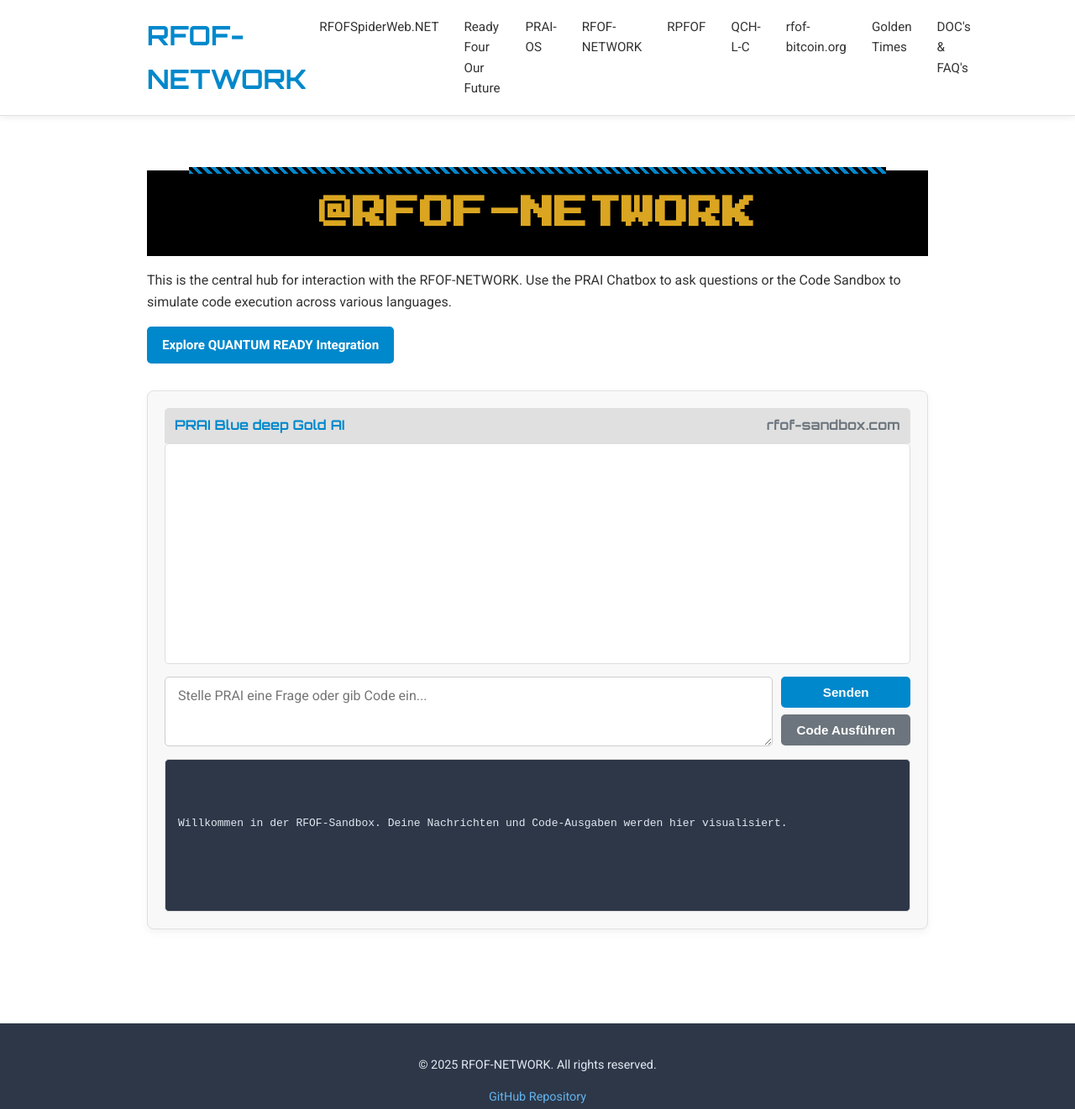
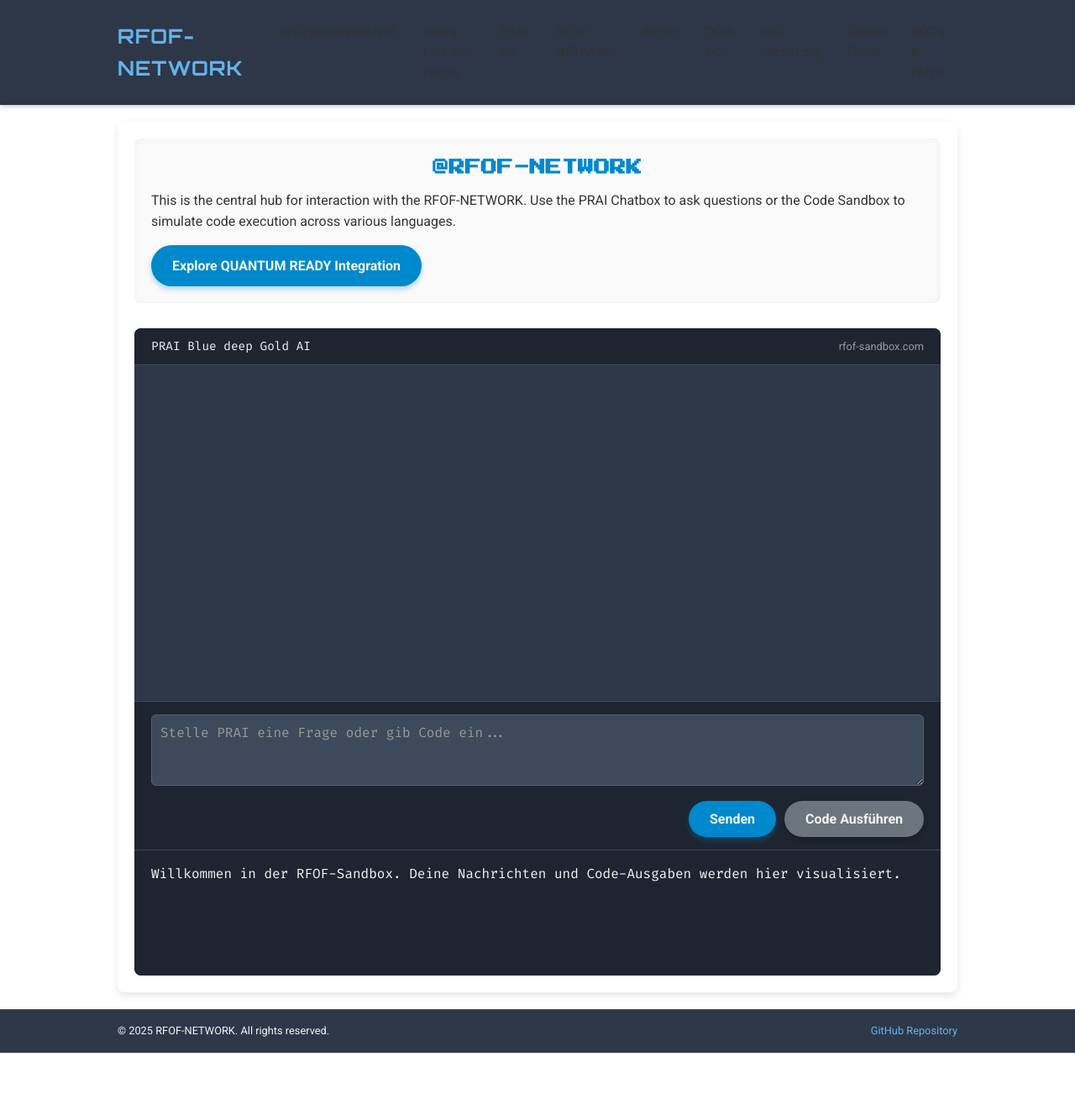
Before and after one commit to RFOF-NETWORK/RFOF-NETWORK, a website: page index.html in a window 1280 px wide. Shown: the whole page at 84% size. After the commit the page ends 1254 px from the top, so only its background shows below. Drawn offline with nearby package versions, Linux system fonts and the light colour scheme.

Commit message:
Update styles.css

```diff
--- a/styles.css
+++ b/styles.css
@@ -1,222 +1,334 @@
-/* MANIFEST: Globale Stil- und Layout-Prinzipien */
+/* MANIFEST: Globale Stile & Layout - STANDARDIZIERT */
+
+/* Globale Variablen für einheitliches Design */
+:root {
+    --primary-color: #0088cc;
+    --secondary-color: #333333;
+    --text-color-light: #f4f4f4;
+    --background-color-dark: #2d3748;
+    --background-color-light: #ffffff;
+    --card-background-dark: #4a5568;
+    --card-background-light: #fafafa;
+    --border-color: #e2e8f0;
+    --accent-gold: #ffcc00; /* Speziell für PRAI Gold AI */
+    --accent-blue: #63b3ed;
+}
+
+/* Allgemeine Reset- und Box-Sizing-Regeln */
+* {
+    box-sizing: border-box;
+    margin: 0;
+    padding: 0;
+}
+
+/* Body-Styling für Schriften, Hintergrund und Scroll-Verhalten */
 body {
     font-family: 'Roboto', sans-serif;
-    background-color: #FFFFFF;
-    color: #333333;
     line-height: 1.6;
-    margin: 0;
-    padding: 0;
-    overflow-x: hidden;
-    min-height: 100vh;
+    background-color: var(--background-color-light);
+    color: var(--secondary-color);
     display: flex;
     flex-direction: column;
+    min-height: 100vh;
 }
 
-main {
+/* Haupt-Layout-Container */
+.content-container {
+    max-width: 1000px;
+    width: 90%;
+    margin: 20px auto;
+    padding: 20px;
+    background-color: var(--background-color-light);
+    border-radius: 8px;
+    box-shadow: 0 4px 10px rgba(0, 0, 0, 0.1);
+    display: flex;
+    flex-direction: column;
+    gap: 30px;
     flex-grow: 1;
 }
 
-/* MANIFEST: "Rahmen" der Inhalte (konsistente max-width: 960px) */
-.header-content,
-.content-container,
-.footer-content {
-    max-width: 960px;
-    margin-left: auto;
-    margin-right: auto;
-    padding-left: 15px;
-    padding-right: 15px;
-    box-sizing: border-box;
+/* === HEADER & FOOTER === */
+.main-header, .main-footer {
+    width: 100%;
+    background-color: var(--background-color-dark);
+    color: var(--text-color-light);
+    padding: 1rem 0;
+    box-shadow: 0 2px 5px rgba(0, 0, 0, 0.2);
 }
 
-/* MANIFEST: Header Layout und Design */
-.main-header {
-    background-color: #FFFFFF;
-    box-shadow: 0 2px 8px rgba(0, 0, 0, 0.07);
-    padding-top: 10px;
-    padding-bottom: 10px;
-    border-bottom: 1px solid #E0E0E0;
-    z-index: 100;
-    position: sticky;
-    top: 0;
-}
-
-.header-content {
+.header-content, .footer-content {
+    max-width: 1000px;
+    width: 90%;
+    margin: 0 auto;
     display: flex;
     justify-content: space-between;
     align-items: center;
 }
 
 .site-title {
-    color: #0088cc;
     font-family: 'Orbitron', sans-serif;
-    font-size: 2em;
-    font-weight: bold;
-    margin: 0;
-    flex-grow: 1;
-    text-align: left;
+    font-size: 1.5rem;
+    color: var(--accent-blue);
+    letter-spacing: 1px;
 }
 
-/* Allgemeine Inhaltsstile */
-.content-container { padding-top: 2rem; padding-bottom: 2rem; }
-.text-section { margin-bottom: 2rem; }
-a { color: #0088cc; text-decoration: none; }
-a:hover { color: #00aaff; text-decoration: underline; }
+.main-footer {
+    margin-top: auto;
+    font-size: 0.8em;
+    text-align: center;
+    padding: 10px 0;
+    border-top: 1px solid #4a5568;
+}
 
-/* MANIFEST: Konsistente Buttons */
+.main-footer p {
+    margin: 5px 0;
+}
+
+.main-footer a {
+    color: var(--accent-blue);
+    text-decoration: none;
+    transition: color 0.3s ease;
+}
+
+.main-footer a:hover {
+    color: #ffffff;
+}
+
+/* === SECTIONS & TITLES === */
+.text-section {
+    padding: 20px;
+    background-color: var(--card-background-light);
+    border-radius: 8px;
+    box-shadow: inset 0 0 10px rgba(0, 0, 0, 0.05);
+}
+
+.main-tool-title {
+    font-family: 'Press Start 2P', cursive;
+    font-size: 1.2rem;
+    color: var(--primary-color);
+    margin-bottom: 10px;
+    text-align: center;
+}
+
+.text-section p {
+    color: var(--secondary-color);
+    margin-bottom: 15px;
+}
+
+/* === BUTTONS === */
 .btn-primary, .btn-secondary {
     display: inline-block;
-    padding: 10px 18px;
-    font-size: 0.95em;
+    padding: 12px 25px;
+    text-decoration: none;
+    border-radius: 50px;
     font-weight: bold;
-    border-radius: 5px;
-    text-decoration: none;
+    text-align: center;
+    transition: transform 0.2s ease-in-out, box-shadow 0.2s ease-in-out;
+    border: none;
     cursor: pointer;
-    text-align: center;
-    transition: background-color 0.3s ease, transform 0.2s ease;
-    border: none;
-    white-space: nowrap;
-}
-.btn-primary { background-color: #0088cc; color: white; }
-.btn-primary:hover { background-color: #00aaff; transform: translateY(-2px); }
-.btn-secondary { background-color: #6c757d; color: white; }
-.btn-secondary:hover { background-color: #5a6268; transform: translateY(-2px); }
-
-/* MANIFEST: PRAI Chatbox & Code Sandbox Styling */
-.main-tool-title {
-    font-family: 'Press Start 2P', cursive;
-    font-size: 2.5em;
-    color: #DAA520; /* Golden Pixel Color */
-    background: black;
-    padding: 15px 25px;
-    text-align: center;
-    border: 4px solid black;
-    text-shadow: 2px 2px #000, -2px -2px #000, 2px -2px #000, -2px 2px #000; /* Black outline */
-    position: relative;
-    margin-bottom: 1rem;
-    box-sizing: border-box; /* Neu: Verhindert Überlauf durch Padding */
-}
-/* Blue Pixel Snake-like element */
-.main-tool-title::before {
-    content: '';
-    position: absolute;
-    top: -8px; left: 5%;
-    width: 90%;
-    height: 8px;
-    background: repeating-linear-gradient(45deg, #0088cc, #0088cc 4px, black 4px, black 8px);
-    box-shadow: 0 4px #000;
+    font-family: 'Roboto', sans-serif;
+    font-size: 1em;
 }
 
+.btn-primary {
+    background-color: var(--primary-color);
+    color: var(--text-color-light);
+    box-shadow: 0 4px 6px rgba(0, 136, 204, 0.3);
+}
+
+.btn-primary:hover {
+    transform: translateY(-2px);
+    box-shadow: 0 6px 8px rgba(0, 136, 204, 0.4);
+}
+
+.btn-secondary {
+    background-color: #6c757d;
+    color: var(--text-color-light);
+    box-shadow: 0 4px 6px rgba(0, 0, 0, 0.2);
+}
+
+.btn-secondary:hover {
+    transform: translateY(-2px);
+    background-color: #5a6268;
+    box-shadow: 0 6px 8px rgba(0, 0, 0, 0.3);
+}
+
+/* === CHATBOX & SANDBOX === */
 #praiai-chatbox-section {
-    background-color: #f8f8f8;
-    border: 1px solid #e0e0e0;
+    position: relative;
+    padding: 0;
     border-radius: 8px;
-    padding: 20px;
-    box-shadow: 0 4px 10px rgba(0, 0, 0, 0.05);
-    /* Flexbox für sauberes Layout */
-    display: flex;
-    flex-direction: column;
-    height: 600px; /* Einheitliche Höhe für alle Komponenten */
+    overflow: hidden;
+    background-color: var(--background-color-dark);
 }
 
 .sandbox-title-bar {
     display: flex;
     justify-content: space-between;
-    padding: 8px 12px;
-    background: #e0e0e0;
-    border-top-left-radius: 5px;
-    border-top-right-radius: 5px;
-    font-family: 'Orbitron';
-    font-weight: bold;
-    box-sizing: border-box;
+    align-items: center;
+    background-color: #1e2531;
+    padding: 10px 20px;
+    border-bottom: 1px solid #3d4a5c;
+    color: var(--text-color-light);
 }
-.sandbox-title { color: #0088cc; }
-.sandbox-title-right { color: #6c757d; }
+
+.sandbox-title {
+    font-family: 'Fira Code', monospace;
+    font-size: 0.9em;
+}
+
+.sandbox-title-right {
+    font-size: 0.8em;
+    color: #999;
+}
 
 #chat-history {
-    height: 350px;
+    height: 400px;
     overflow-y: auto;
-    border: 1px solid #ddd;
-    background-color: #fff;
-    padding: 15px;
-    margin: 0 0 15px 0;
-    border-radius: 5px;
+    padding: 20px;
+    background-color: #2d3748;
+    color: var(--text-color-light);
     display: flex;
     flex-direction: column;
-    gap: 10px;
+    gap: 15px;
 }
+
 .message-item {
     padding: 10px 15px;
     border-radius: 12px;
-    max-width: 80%;
+    max-width: 85%;
     word-wrap: break-word;
-    position: relative;
-    cursor: pointer;
-    transition: all 0.2s ease;
-    border: 2px solid transparent;
+    box-shadow: 0 2px 5px rgba(0, 0, 0, 0.2);
+    font-size: 0.9em;
 }
-.message-item.user-message { background-color: #e1f5fe; align-self: flex-end; }
-.message-item.praiai-message { background-color: #f1f1f1; align-self: flex-start; }
-.message-item.selected { border-color: #0088cc; box-shadow: 0 0 8px rgba(0, 136, 204, 0.5); }
-.message-item pre { margin: 0; font-size: 0.9em; }
+
+.user-message {
+    background-color: var(--primary-color);
+    color: var(--text-color-light);
+    align-self: flex-end;
+    border-bottom-right-radius: 2px;
+}
+
+.praiai-message {
+    background-color: var(--card-background-dark);
+    color: var(--text-color-light);
+    align-self: flex-start;
+    border-bottom-left-radius: 2px;
+}
+
+.praiai-message strong {
+    color: var(--accent-gold);
+}
+
+.message-item pre {
+    background: transparent;
+    padding: 0;
+    margin: 0;
+    white-space: pre-wrap;
+    word-break: break-all;
+    font-family: 'Fira Code', monospace;
+}
 
 #user-input-area {
+    padding: 15px 20px;
+    border-top: 1px solid #3d4a5c;
+    background-color: #1e2531;
+}
+
+#user-input {
+    width: 100%;
+    border: 1px solid #5a6268;
+    background-color: #3d4a5c;
+    color: var(--text-color-light);
+    font-family: 'Fira Code', monospace;
+    font-size: 1em;
+    padding: 10px;
+    border-radius: 6px;
+    resize: vertical;
+    min-height: 60px;
+    margin-bottom: 10px;
+}
+
+#user-input::placeholder {
+    color: #999;
+}
+
+.button-group {
     display: flex;
     gap: 10px;
-    align-items: stretch;
-}
-#user-input {
-    flex-grow: 1;
-    padding: 12px 15px;
-    border: 1px solid #ccc;
-    border-radius: 5px;
-    font-size: 1em;
-    resize: vertical;
-    font-family: 'Roboto', sans-serif;
-}
-.button-group {
-    display: flex;
-    flex-direction: column;
-    gap: 8px;
+    justify-content: flex-end;
 }
 
-/* MANIFEST: Fehler-Visualisierung */
-.error-line { background-color: rgba(255, 0, 0, 0.1); }
-.error-underline { text-decoration: wavy underline red; }
+#praiai-correction-option {
+    padding: 15px 20px;
+    background-color: #1e2531;
+    color: var(--accent-gold);
+    border-top: 1px solid #3d4a5c;
+    text-align: center;
+    transition: all 0.5s ease-in-out;
+}
 
-/* MANIFEST: Autonome Korrektur Option */
-#praiai-correction-option {
-    background-color: #e6f7ff;
-    border: 1px solid #99d6ff;
-    color: #005f8f;
-    padding: 15px;
-    border-radius: 5px;
-    margin: 15px 0;
-    text-align: center;
+#praiai-correction-option p {
+    margin-bottom: 10px;
 }
-#praiai-correction-option.is-hidden { display: none; }
-#praiai-correction-option p { margin: 0 0 10px 0; font-weight: bold; }
+
+.is-hidden {
+    display: none;
+}
 
 #code-output-window {
-    border: 1px solid #ddd;
-    background-color: #2d3748;
-    color: #e2e8f0;
-    padding: 15px;
-    border-radius: 5px;
-    min-height: 150px;
+    height: 150px;
+    overflow-y: auto;
+    background-color: #1e2531;
+    color: var(--text-color-light);
+    padding: 15px 20px;
+    border-top: 1px solid #3d4a5c;
+}
+
+#code-output-window pre {
+    white-space: pre-wrap;
+    word-wrap: break-word;
     font-family: 'Fira Code', monospace;
-    white-space: pre-wrap;
-    word-break: break-all;
-    flex-grow: 1; /* Neu: Füllt den verfügbaren Platz aus */
-    margin-top: 15px;
 }
-#code-output-window pre { margin: 0; }
 
-/* Footer */
-.main-footer { background-color: #2d3748; color: #e2e8f0; text-align: center; padding: 1.5rem 0; margin-top: 3rem; font-size: 0.9em; }
-.main-footer a { color: #63b3ed; }
+.message-item.selected {
+    box-shadow: 0 0 0 3px var(--accent-gold), 0 2px 5px rgba(0, 0, 0, 0.3);
+    border: 1px solid var(--accent-gold);
+    position: relative;
+}
 
-/* Responsive */
-@media (max-width: 768px) {
-    .site-title, .main-tool-title { font-size: 1.5em; }
-    #user-input-area { flex-direction: column; }
+.checkmark-icon {
+    position: absolute;
+    top: 5px;
+    right: 5px;
+    width: 20px;
+    height: 20px;
+    color: var(--accent-gold);
 }
+
+.error-underline {
+    text-decoration: underline wavy red;
+}
+.question-link {
+    color: var(--accent-blue);
+    text-decoration: none;
+    font-weight: bold;
+    cursor: pointer;
+    transition: color 0.3s ease;
+}
+.question-link:hover {
+    color: #63b3ed;
+}
+
+/* === MEDIA QUERIES === */
+@media (max-width: 900px) {
+    .header-content, .footer-content, .content-container {
+        width: 95%;
+    }
+    .site-title {
+        font-size: 1.2rem;
+    }
+    .main-tool-title {
+        font-size: 1rem;
+    }
+}
```
